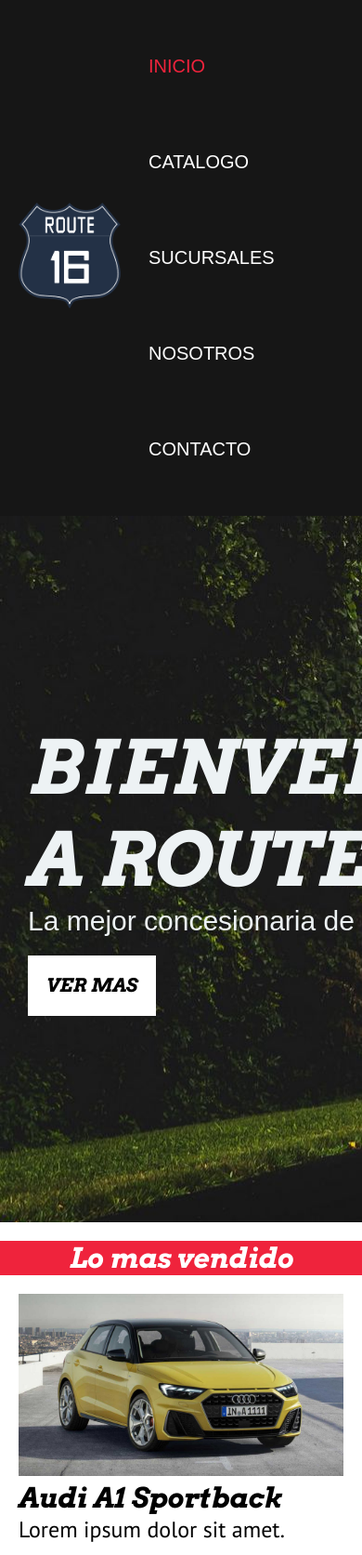
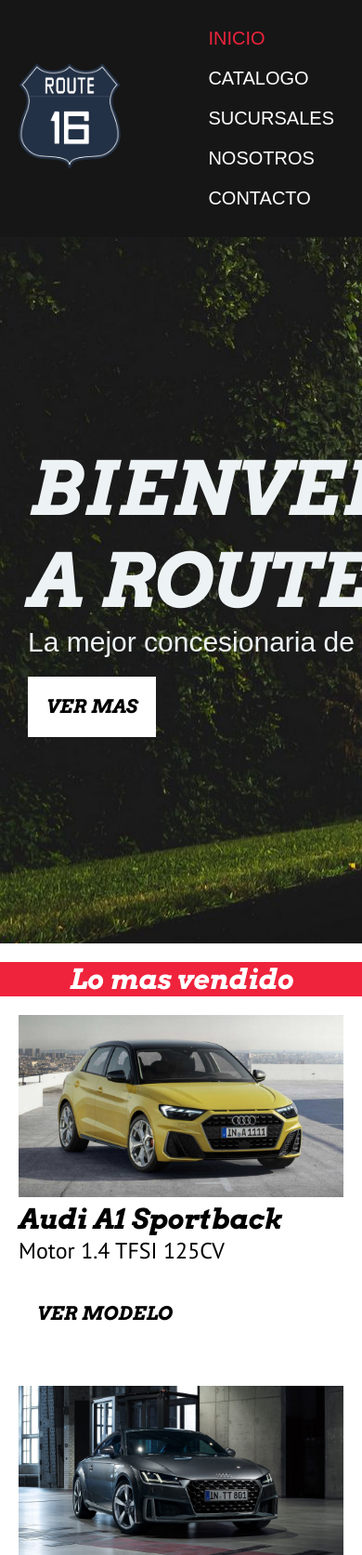
Before and after one commit to juanmarubino/repodwrubino, a website: page index.html in a window 390 px wide. Shown: the top 1673 px of the page at 93% size. Drawn offline with Linux system fonts and the light colour scheme.

Commit message:
puse toda la informacion real

```diff
--- a/index.html
+++ b/index.html
@@ -45,19 +45,19 @@
           <div class="mod">
             <img src="./img/a1.jpg" alt="a1" class="mod__img">
             <h2 class="mod__titulo">Audi A1 Sportback</h2>
-            <p class="mod__desc">Lorem ipsum dolor sit amet.</p>
+            <p class="mod__desc">Motor 1.4 TFSI 125CV</p>
             <a href="./vistas/catalogo.html" class="btn">VER MODELO</a>
           </div>
           <div class="mod">
             <img src="./img/audiTT.jpg" alt="audi" class="mod__img">
             <h2 class="mod__titulo">Audi TT Coupé</h2>
-            <p class="mod__desc">Lorem ipsum dolor sit amet.</p>
+            <p class="mod__desc">Motor 2.0 TFSI 230CV</p>
             <a href="./vistas/catalogo.html" class="btn">VER MODELO</a>
           </div>
           <div class="mod">
             <img src="./img/q5.jpg" alt="q5" class="mod__img">
             <h2 class="mod__titulo">Audi Q5</h2>
-            <p class="mod__desc">Lorem ipsum dolor sit amet.</p>
+            <p class="mod__desc">Motor 2.0 TFSI 225CV</p>
             <a href="./vistas/catalogo.html" class="btn">VER MODELO</a>
           </div>
         </section>
--- a/sass/parciales/_media-queries-768.scss
+++ b/sass/parciales/_media-queries-768.scss
@@ -1,5 +1,18 @@
 @media screen and (max-width: 768px){
 
+    .header__list {
+        display: flex;
+        flex-direction: column;
+    }
+
+    .header__item {
+        display: inline-block;
+        padding: 0.5rem 0.5rem !important;
+        margin: 0;
+        font-family: 'Antenna', sans-serif;
+        color: white;
+        text-decoration: none;
+    }
 
     .header__anchor {
         color: white;
@@ -26,7 +39,7 @@
 
     .sec__title {
         font-family: "Arvo", serif;
-        font-size: 3rem;
+        font-size: 2rem;
         color: rgb(43, 45, 66);
         text-align: start;
         margin-left: 3rem;
```
Also changed, not shown: vistas/catalogo.html (+0 -9 lines), vistas/sucursarles.html (+3 -3 lines), css/estilos.css.
